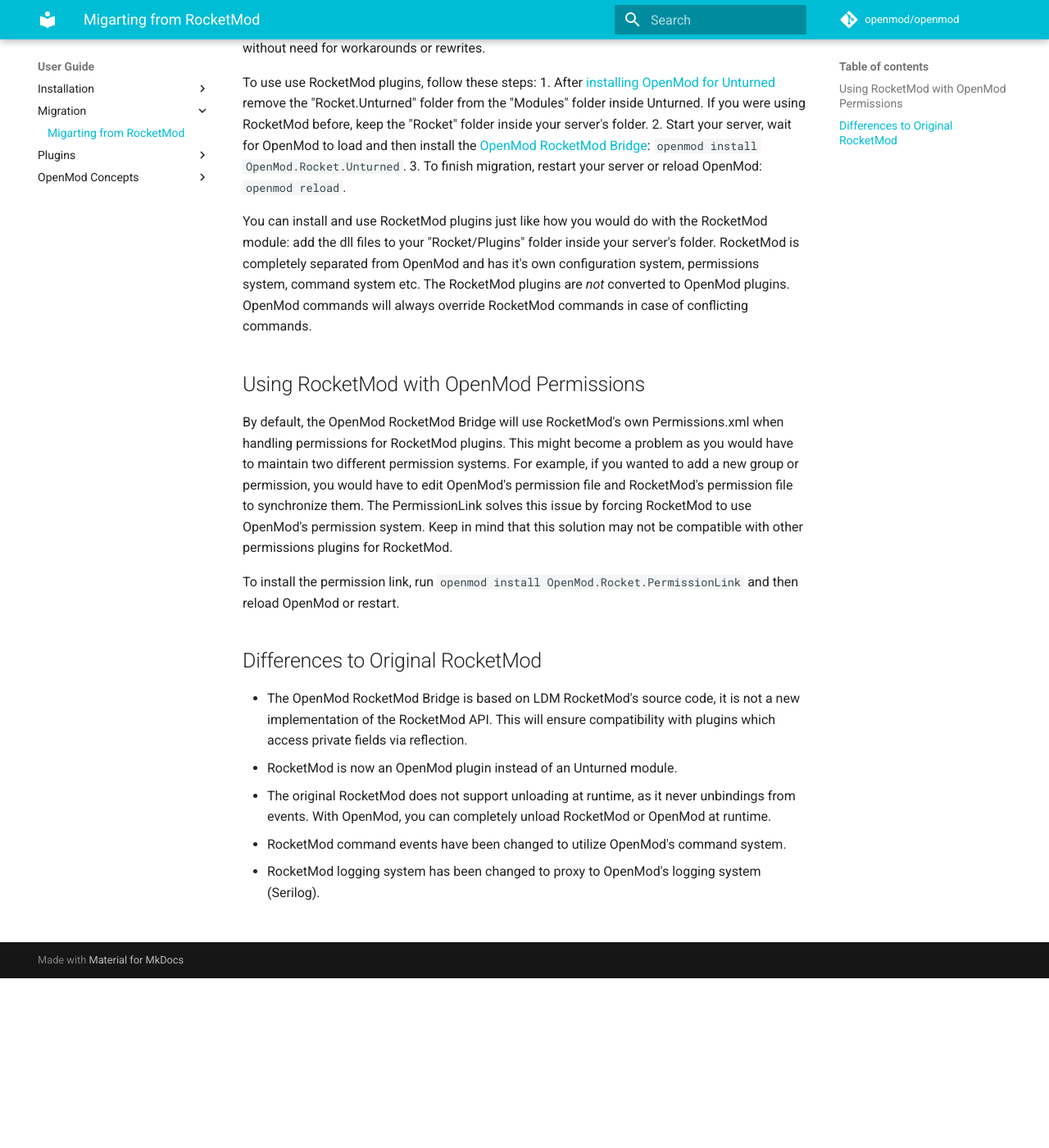
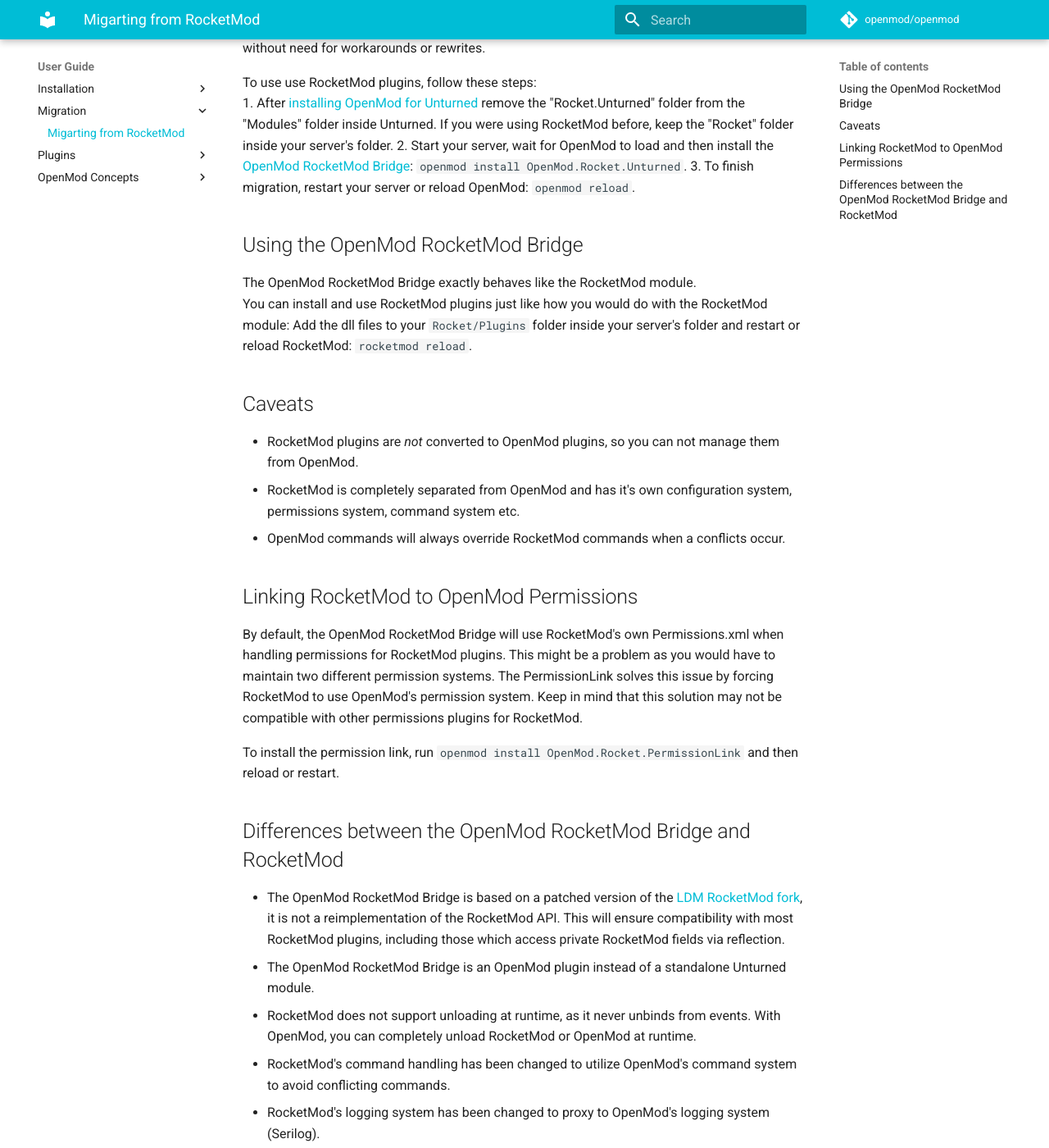
Before and after one commit to openmod/openmod-docs, an MkDocs documentation site: the page built from content/user-guide/migration/rocketmod.md, in a window 1280 px wide and 1400 px high, scrolled down 207 px. Shown: the whole window at 82% size. Built offline with MkDocs 1.6.1 and Material for MkDocs 9.7.7, drawn with Linux system fonts in a browser that asks for light colours; comment, search, counter and statistics services are not loaded; old or Windows-style settings are respelled for this version of MkDocs.

Commit message:
Update RocketMod 4 migration guide

```diff
--- a/content/user-guide/migration/rocketmod.md
+++ b/content/user-guide/migration/rocketmod.md
@@ -7,16 +7,24 @@ To use use RocketMod plugins, follow these steps:
 2. Start your server, wait for OpenMod to load and then install the [OpenMod RocketMod Bridge](https://github.com/openmod/openmod/tree/master/unturned/rocketmod): `openmod install OpenMod.Rocket.Unturned`.
 3. To finish migration, restart your server or reload OpenMod: `openmod reload`.
 
-You can install and use RocketMod plugins just like how you would do with the RocketMod module: add the dll files to your "Rocket/Plugins" folder inside your server's folder. RocketMod is completely separated from OpenMod and has it's own configuration system, permissions system, command system etc. The RocketMod plugins are *not* converted to OpenMod plugins. OpenMod commands will always override RocketMod commands in case of conflicting commands.
 
-## Using RocketMod with OpenMod Permissions
-By default, the OpenMod RocketMod Bridge will use RocketMod's own Permissions.xml when handling permissions for RocketMod plugins. This might become a problem as you would have to maintain two different permission systems. For example, if you wanted to add a new group or permission, you would have to edit OpenMod's permission file and RocketMod's permission file to synchronize them. The PermissionLink solves this issue by forcing RocketMod to use OpenMod's permission system. Keep in mind that this solution may not be compatible with other permissions plugins for RocketMod.
+## Using the OpenMod RocketMod Bridge
+The OpenMod RocketMod Bridge exactly behaves like the RocketMod module.
+You can install and use RocketMod plugins just like how you would do with the RocketMod module: Add the dll files to your `Rocket/Plugins` folder inside your server's folder and restart or reload RocketMod: `rocketmod reload`.
 
-To install the permission link, run `openmod install OpenMod.Rocket.PermissionLink` and then reload OpenMod or restart.
+## Caveats
+- RocketMod plugins are *not* converted to OpenMod plugins, so you can not manage them from OpenMod.
+- RocketMod is completely separated from OpenMod and has it's own configuration system, permissions system, command system etc.
+- OpenMod commands will always override RocketMod commands when a conflicts occur.
 
-## Differences to Original RocketMod
-* The OpenMod RocketMod Bridge is based on LDM RocketMod's source code, it is not a new implementation of the RocketMod API. This will ensure compatibility with plugins which access private fields via reflection.
-* RocketMod is now an OpenMod plugin instead of an Unturned module.
-* The original RocketMod does not support unloading at runtime, as it never unbindings from events. With OpenMod, you can completely unload RocketMod or OpenMod at runtime.
-* RocketMod command events have been changed to utilize OpenMod's command system.
-* RocketMod logging system has been changed to proxy to OpenMod's logging system (Serilog).
+## Linking RocketMod to OpenMod Permissions
+By default, the OpenMod RocketMod Bridge will use RocketMod's own Permissions.xml when handling permissions for RocketMod plugins. This might be a problem as you would have to maintain two different permission systems. The PermissionLink solves this issue by forcing RocketMod to use OpenMod's permission system. Keep in mind that this solution may not be compatible with other permissions plugins for RocketMod.
+
+To install the permission link, run `openmod install OpenMod.Rocket.PermissionLink` and then reload or restart.
+
+## Differences between the OpenMod RocketMod Bridge and RocketMod
+* The OpenMod RocketMod Bridge is based on a patched version of the [LDM RocketMod fork](https://github.com/SmartlyDressedGames/Legally-Distinct-Missile), it is not a reimplementation of the RocketMod API. This will ensure compatibility with most RocketMod plugins, including those which access private RocketMod fields via reflection.
+* The OpenMod RocketMod Bridge is an OpenMod plugin instead of a standalone Unturned module.
+* RocketMod does not support unloading at runtime, as it never unbinds from events. With OpenMod, you can completely unload RocketMod or OpenMod at runtime.
+* RocketMod's command handling has been changed to utilize OpenMod's command system to avoid conflicting commands.
+* RocketMod's logging system has been changed to proxy to OpenMod's logging system (Serilog).
```
Also changed, not shown: content/index.md (+1 -1 lines).
